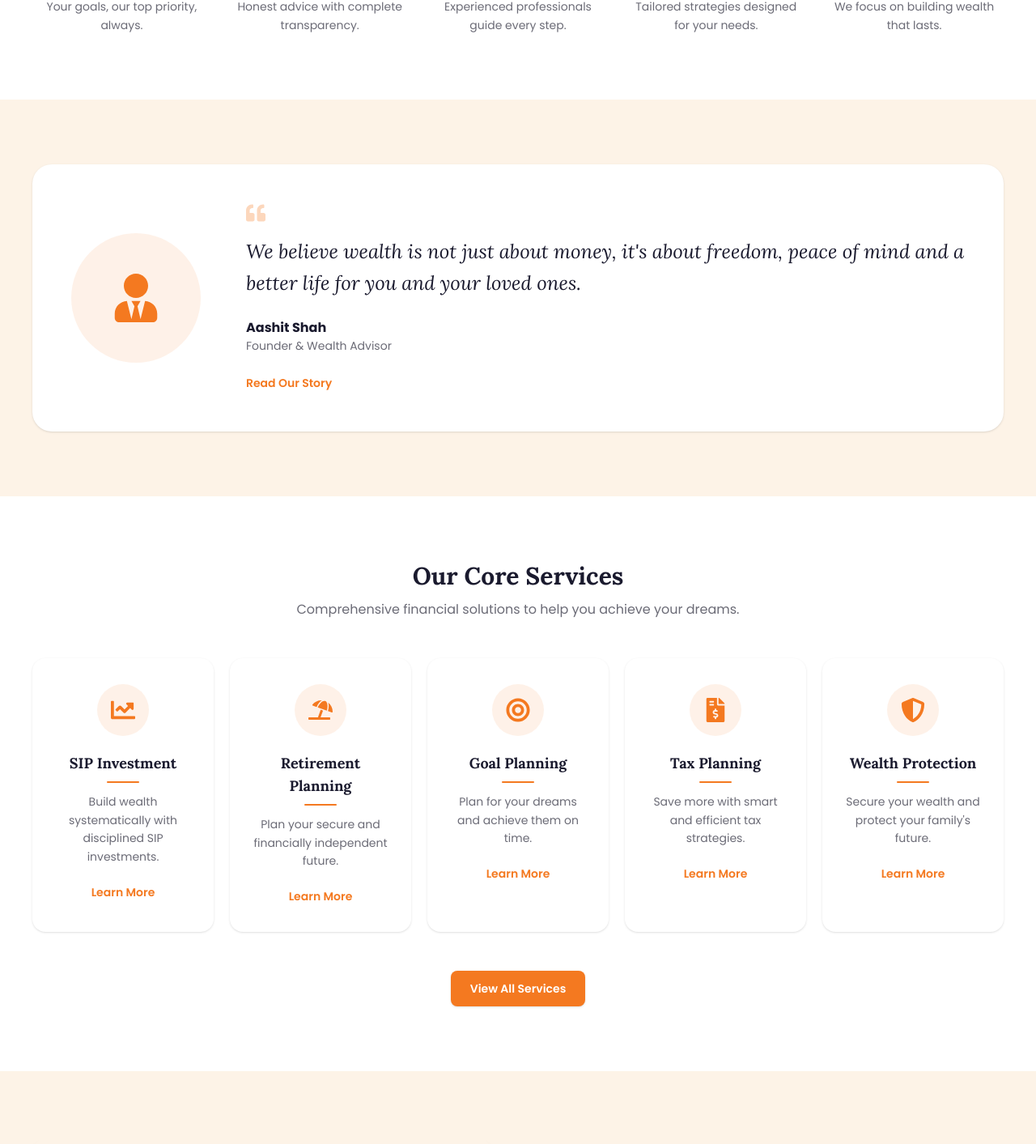
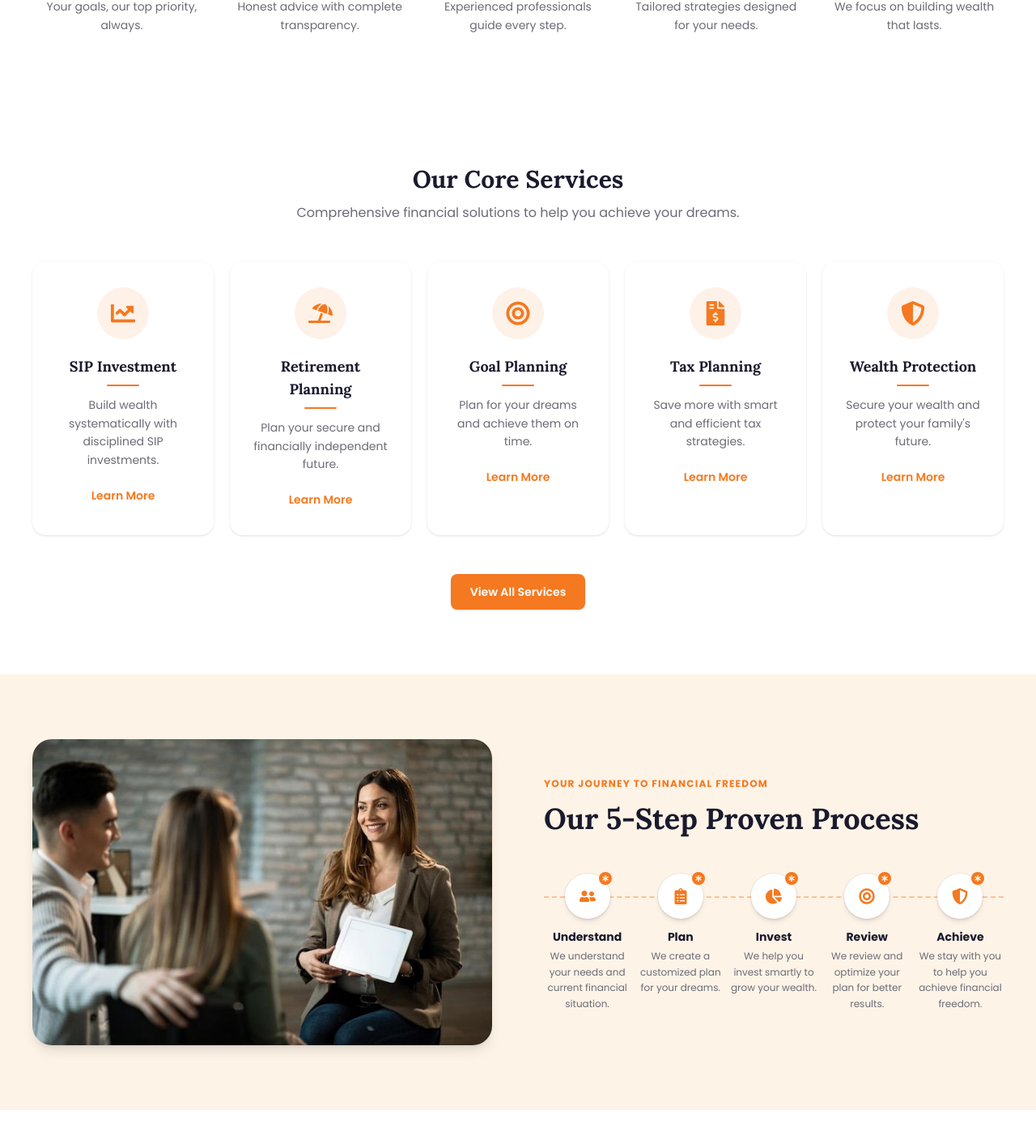
Before and after one commit to kk2609/Advait, a React app in the folder Frontend/: page / in a window 1280 px wide. Shown: the part 1078-2491 px from the top of the page at 81% size. Built offline with nearby package versions, Linux system fonts and the light colour scheme; the HTML template or start-up script is replaced by a standard one.

Commit message:
Refactor code structure for improved readability and maintainability

```diff
--- a/Frontend/src/Components/Footer/Footer.jsx
+++ b/Frontend/src/Components/Footer/Footer.jsx
@@ -96,7 +96,7 @@ const Footer = () => {
               goals with confidence.
             </p>
 
-            <div className="mt-6 flex items-center gap-3">
+            {/* <div className="mt-6 flex items-center gap-3">
               {socialLinks.map((social) => (
                 <a
                   key={social.label}
@@ -109,7 +109,7 @@ const Footer = () => {
                   {social.icon}
                 </a>
               ))}
-            </div>
+            </div> */}
           </div>
 
           {/* Quick Links */}
--- a/Frontend/src/Pages/HomePage/HomeCTASection/HomeCTASection.jsx
+++ b/Frontend/src/Pages/HomePage/HomeCTASection/HomeCTASection.jsx
@@ -27,7 +27,7 @@ const HOME_FAQS = [
 const HomeFAQSection = () => {
   return (
     <section className="bg-secondary-color px-4 py-16 sm:px-6 sm:py-20 lg:px-10">
-      <div className="mx-auto max-w-3xl">
+      <div className="mx-auto max-w-7xl">
         <h2 className="text-center font-heading-font text-2xl font-bold text-dark-color sm:text-3xl">
           Frequently Asked Questions
         </h2>
--- a/Frontend/src/Pages/HomePage/HomeFAQSection/HomeFAQSection.jsx
+++ b/Frontend/src/Pages/HomePage/HomeFAQSection/HomeFAQSection.jsx
@@ -27,7 +27,7 @@ const HOME_FAQS = [
 const HomeFAQSection = () => {
   return (
     <section className="bg-secondary-color px-4 py-16 sm:px-6 sm:py-20 lg:px-10">
-      <div className="mx-auto max-w-3xl">
+      <div className="mx-auto max-w-7xl">
         <h2 className="text-center font-heading-font text-2xl font-bold text-dark-color sm:text-3xl">
           Frequently Asked Questions
         </h2>
--- a/Frontend/src/Pages/HomePage/HomeFounderSection/HomeFounderSection.jsx
+++ b/Frontend/src/Pages/HomePage/HomeFounderSection/HomeFounderSection.jsx
@@ -1,37 +1,94 @@
 import React from "react";
-import { FaQuoteLeft, FaUserTie } from "react-icons/fa";
-import { Button } from "../../../Components/Button/Button";
+import { Link } from "react-router-dom"; // <-- import Link
+import {
+  FaCheckCircle,
+  FaArrowRight,
+  FaPhoneAlt,
+} from "react-icons/fa";
+import ctaImage from "../../../assets/foundersec.jpg"; // adjust path
 
-const HomeFounderSection = () => {
+const CHECKLIST = [
+  {
+    title: "Personalized Financial Advice",
+    description: "Solutions tailored to your goals and life stage.",
+  },
+  {
+    title: "Expert Guidance",
+    description: "Get advice from experienced professionals.",
+  },
+  {
+    title: "Secure Your Future",
+    description: "Smart strategies today for a better tomorrow.",
+  },
+];
+
+const HomeCtaSection = () => {
   return (
-    <section className="bg-secondary-color px-4 py-16 sm:px-6 sm:py-20 lg:px-10">
-      <div className="mx-auto grid max-w-[1400px] items-center gap-10 rounded-3xl bg-white-color p-8 shadow-sm sm:p-12 lg:grid-cols-[auto_1fr] lg:gap-14">
-        {/* Avatar placeholder */}
-        <div className="mx-auto flex h-32 w-32 shrink-0 items-center justify-center rounded-full bg-primary-color/10 text-5xl text-primary-color sm:h-40 sm:w-40 sm:text-6xl">
-          <FaUserTie />
-        </div>
+    <section className="px-4 py-10 sm:px-6 sm:py-14 lg:px-10">
+      <div className="mx-auto max-w-7xl overflow-hidden rounded-2xl bg-white-color shadow-lg sm:rounded-3xl">
+        {/* Main content: left text + right image */}
+        <div className="grid grid-cols-1 items-center gap-8 p-6 sm:p-8 lg:grid-cols-2 lg:gap-12 lg:p-12">
+          {/* Left column */}
+          <div className="space-y-6">
+            <div>
+              <h2 className="font-heading-font text-3xl font-bold leading-tight text-dark-color sm:text-4xl">
+                Ready to take the first step?
+              </h2>
+              <div className="mt-2 h-1 w-12 rounded-full bg-primary-color" />
+              <p className="mt-4 font-body-font text-base text-gray-color sm:text-lg">
+                Book a free consultation with our financial experts and start
+                your journey toward{" "}
+                <span className="font-semibold text-primary-color">
+                  financial freedom.
+                </span>
+              </p>
+            </div>
 
-        {/* Quote */}
-        <div className="text-center lg:text-left">
-          <FaQuoteLeft className="mx-auto text-2xl text-primary-color/30 lg:mx-0" />
-          <p className="mt-4 font-heading-font text-xl italic leading-relaxed text-dark-color sm:text-2xl">
-            We believe wealth is not just about money, it's about freedom,
-            peace of mind and a better life for you and your loved ones.
-          </p>
+            {/* Checklist */}
+            <ul className="space-y-4">
+              {CHECKLIST.map((item) => (
+                <li key={item.title} className="flex items-start gap-3">
+                  <span className="mt-0.5 flex h-6 w-6 shrink-0 items-center justify-center rounded-full border-2 border-green-500 text-green-500">
+                    <FaCheckCircle className="text-sm" />
+                  </span>
+                  <div>
+                    <h3 className="font-body-font font-bold text-dark-color">
+                      {item.title}
+                    </h3>
+                    <p className="font-body-font text-sm text-gray-color">
+                      {item.description}
+                    </p>
+                  </div>
+                </li>
+              ))}
+            </ul>
 
-          <div className="mt-6">
-            <span className="block font-body-font text-base font-bold text-dark-color">
-              Aashit Shah
-            </span>
-            <span className="block font-body-font text-sm text-gray-color">
-              Founder & Wealth Advisor
-            </span>
+            {/* CTA Button (now a Link) & Phone */}
+            <div className="flex flex-col items-start gap-3 sm:flex-row sm:items-center sm:gap-6">
+              <Link
+                to="/contact"
+                className="inline-flex items-center gap-2 rounded-full bg-primary-color px-8 py-3 font-body-font font-semibold text-white-color shadow-md transition hover:bg-primary-color/90 sm:px-10 sm:py-3.5"
+              >
+                Book a Consultation
+                <FaArrowRight className="text-sm" />
+              </Link>
+              <div className="flex items-center gap-2 text-gray-color">
+                <FaPhoneAlt className="text-primary-color" />
+                <span className="font-body-font text-sm">
+                  Or call us at <br className="hidden sm:inline" />
+                  <span className="font-semibold">+91 98765 43210</span>
+                </span>
+              </div>
+            </div>
           </div>
 
-          <div className="mt-6">
-            <Button variant="tertiary" to="/about">
-              Read Our Story
-            </Button>
+          {/* Right column – image */}
+          <div className="relative h-72 w-full overflow-hidden rounded-2xl sm:h-80 lg:h-[420px]">
+            <img
+              src={ctaImage}
+              alt="Financial experts consulting with a client"
+              className="h-full w-full object-cover"
+            />
           </div>
         </div>
       </div>
@@ -39,4 +96,4 @@ const HomeFounderSection = () => {
   );
 };
 
-export default HomeFounderSection;
+export default HomeCtaSection;
--- a/Frontend/src/Pages/HomePage/HomeJourneySection/HomeJourneySection.jsx
+++ b/Frontend/src/Pages/HomePage/HomeJourneySection/HomeJourneySection.jsx
@@ -1,83 +1,188 @@
+// import React from "react";
+// import {
+//   FaComments,
+//   FaClipboardList,
+//   FaWallet,
+//   FaSyncAlt,
+//   FaFlagCheckered,
+// } from "react-icons/fa";
+// import heroImage from "../../../assets/journey.jpg";
+
+// const STEPS = [
+//   {
+//     icon: <FaComments />,
+//     title: "Understand",
+//     description: "We understand your goals and needs.",
+//   },
+//   {
+//     icon: <FaClipboardList />,
+//     title: "Plan",
+//     description: "We create a personalized financial plan.",
+//   },
+//   {
+//     icon: <FaWallet />,
+//     title: "Invest",
+//     description: "We help you invest wisely to grow.",
+//   },
+//   {
+//     icon: <FaSyncAlt />,
+//     title: "Review",
+//     description: "We regularly optimize your portfolio.",
+//   },
+//   {
+//     icon: <FaFlagCheckered />,
+//     title: "Achieve",
+//     description: "You achieve financial freedom.",
+//   },
+// ];
+
+// const HomeJourneySection = () => {
+//   return (
+//     <section className="bg-secondary-color px-4 py-16 sm:px-6 sm:py-20 lg:px-10">
+//       <div className="mx-auto max-w-[1400px]">
+//         <div className="grid items-center gap-10 lg:grid-cols-2 lg:gap-16">
+//           <img
+//             src={heroImage}
+//             alt="Advisors reviewing a client's financial plan"
+//             className="w-full rounded-3xl object-cover shadow-lg"
+//           />
+
+//           <div>
+//             <span className="font-body-font text-xs font-bold uppercase tracking-widest text-primary-color">
+//               Your Journey to Financial Freedom
+//             </span>
+//             <h2 className="mt-3 font-heading-font text-2xl font-bold text-dark-color sm:text-3xl">
+//               Our 5-Step Proven Process
+//             </h2>
+//             <p className="mt-3 font-body-font text-sm leading-relaxed text-gray-color sm:text-base">
+//               A simple, transparent and effective approach to growing your
+//               financial future.
+//             </p>
+//           </div>
+//         </div>
+
+//         <div className="mt-12 grid grid-cols-2 gap-8 sm:grid-cols-3 lg:grid-cols-5">
+//           {STEPS.map((step, index) => (
+//             <div key={step.title} className="flex flex-col items-center text-center">
+//               <span className="relative flex h-14 w-14 items-center justify-center rounded-full bg-primary-color text-xl text-white-color">
+//                 {step.icon}
+//                 <span className="absolute -right-1 -top-1 flex h-5 w-5 items-center justify-center rounded-full bg-dark-color font-body-font text-[10px] font-bold text-white-color">
+//                   {index + 1}
+//                 </span>
+//               </span>
+//               <h3 className="mt-4 font-body-font text-sm font-bold text-dark-color">
+//                 {step.title}
+//               </h3>
+//               <p className="mt-1 font-body-font text-xs text-gray-color">
+//                 {step.description}
+//               </p>
+//             </div>
+//           ))}
+//         </div>
+//       </div>
+//     </section>
+//   );
+// };
+
+// export default HomeJourneySection;
+
+
+
+
 import React from "react";
 import {
-  FaComments,
+  FaUserFriends,
   FaClipboardList,
-  FaWallet,
-  FaSyncAlt,
-  FaFlagCheckered,
+  FaChartPie,
+  FaBullseye,
+  FaShieldAlt,
+  FaAsterisk,
 } from "react-icons/fa";
-import heroImage from "../../../assets/hero.png";
+import heroImage from "../../../assets/journey.jpg";
 
 const STEPS = [
   {
-    icon: <FaComments />,
+    icon: <FaUserFriends />,
     title: "Understand",
-    description: "We understand your goals and needs.",
+    description: "We understand your needs and current financial situation.",
   },
   {
     icon: <FaClipboardList />,
     title: "Plan",
-    description: "We create a personalized financial plan.",
+    description: "We create a customized plan for your dreams.",
   },
   {
-    icon: <FaWallet />,
+    icon: <FaChartPie />,
     title: "Invest",
-    description: "We help you invest wisely to grow.",
+    description: "We help you invest smartly to grow your wealth.",
   },
   {
-    icon: <FaSyncAlt />,
+    icon: <FaBullseye />,
     title: "Review",
-    description: "We regularly optimize your portfolio.",
+    description: "We review and optimize your plan for better results.",
   },
   {
-    icon: <FaFlagCheckered />,
+    icon: <FaShieldAlt />,
     title: "Achieve",
-    description: "You achieve financial freedom.",
+    description: "We stay with you to help you achieve financial freedom.",
   },
 ];
 
 const HomeJourneySection = () => {
   return (
-    <section className="bg-secondary-color px-4 py-16 sm:px-6 sm:py-20 lg:px-10">
+    <section className="bg-secondary-color px-4 py-10 sm:px-6 sm:py-20 lg:px-10">
       <div className="mx-auto max-w-[1400px]">
         <div className="grid items-center gap-10 lg:grid-cols-2 lg:gap-16">
+          {/* Left: Image with number badge */}
+          <div className="relative">
+            {/* <span className="absolute -left-2 -top-2 z-10 flex h-9 w-9 items-center justify-center rounded-lg bg-primary-color font-body-font text-lg font-bold text-white-color shadow-md sm:h-10 sm:w-10">
+              1
+            </span> */}
             <img
               src={heroImage}
               alt="Advisors reviewing a client's financial plan"
               className="w-full rounded-3xl object-cover shadow-lg"
             />
+          </div>
 
+          {/* Right: Heading + Steps */}
           <div>
             <span className="font-body-font text-xs font-bold uppercase tracking-widest text-primary-color">
               Your Journey to Financial Freedom
             </span>
-            <h2 className="mt-3 font-heading-font text-2xl font-bold text-dark-color sm:text-3xl">
+            <h2 className="mt-3 font-heading-font text-2xl font-bold text-dark-color sm:text-3xl lg:text-4xl">
               Our 5-Step Proven Process
             </h2>
-            <p className="mt-3 font-body-font text-sm leading-relaxed text-gray-color sm:text-base">
-              A simple, transparent and effective approach to growing your
-              financial future.
-            </p>
-          </div>
-        </div>
 
-        <div className="mt-12 grid grid-cols-2 gap-8 sm:grid-cols-3 lg:grid-cols-5">
+            {/* Steps row with connecting dashed line */}
+            <div className="relative mt-10 grid grid-cols-3 gap-x-4 gap-y-8 sm:mt-12 sm:grid-cols-5 sm:gap-x-2">
+              {/* Dashed connector line - desktop only */}
+              <div
+                className="pointer-events-none absolute left-0 right-0 top-7 hidden border-t-2 border-dashed border-primary-color/40 sm:block"
+                aria-hidden="true"
+              />
+
               {STEPS.map((step, index) => (
-            <div key={step.title} className="flex flex-col items-center text-center">
-              <span className="relative flex h-14 w-14 items-center justify-center rounded-full bg-primary-color text-xl text-white-color">
+                <div
+                  key={step.title}
+                  className="relative z-10 flex flex-col items-center text-center"
+                >
+                  <span className="relative flex h-14 w-14 items-center justify-center rounded-full bg-white-color text-xl text-primary-color shadow-md ring-1 ring-black/5">
                     {step.icon}
-                <span className="absolute -right-1 -top-1 flex h-5 w-5 items-center justify-center rounded-full bg-dark-color font-body-font text-[10px] font-bold text-white-color">
-                  {index + 1}
+                    <span className="absolute -right-0.5 -top-0.5 flex h-4 w-4 items-center justify-center rounded-full bg-primary-color text-[8px] text-white-color">
+                      <FaAsterisk />
                     </span>
                   </span>
-              <h3 className="mt-4 font-body-font text-sm font-bold text-dark-color">
+                  <h3 className="mt-3 font-body-font text-sm font-bold text-dark-color">
                     {step.title}
                   </h3>
-              <p className="mt-1 font-body-font text-xs text-gray-color">
+                  <p className="mt-1 font-body-font text-xs leading-relaxed text-gray-color">
                     {step.description}
                   </p>
                 </div>
               ))}
+            </div>
+          </div>
         </div>
       </div>
     </section>
--- a/Frontend/src/Pages/HomePage/HomePage.jsx
+++ b/Frontend/src/Pages/HomePage/HomePage.jsx
@@ -5,8 +5,9 @@ import HomeFounderSection from "./HomeFounderSection/HomeFounderSection";
 import HomeServicesSection from "./HomeServicesSection/HomeServicesSection";
 import HomeJourneySection from "./HomeJourneySection/HomeJourneySection";
 import HomeTestimonialsSection from "./HomeTestimonialsSection/HomeTestimonialsSection";
-import HomeFAQSection from "./HomeFAQSection/HomeFAQSection";
+
 import HomeCTASection from "./HomeCTASection/HomeCTASection";
+import ContactForm from "../../Components/ContactForm/ContactForm"
 
 const HomePage = () => {
   return (
@@ -14,12 +15,12 @@ const HomePage = () => {
       <HomeHeroSection />
       <HomeTrustSection />
       <HomeAboutSection />
-      <HomeFounderSection />
       <HomeServicesSection />
       <HomeJourneySection />
       <HomeTestimonialsSection />
-      {/* <HomeFAQSection /> */}
+      <HomeFounderSection />
       <HomeCTASection />
+      <ContactForm />
     </>
   );
 };
--- a/Frontend/src/Pages/HomePage/HomeTrustSection/HomeTrustSection.jsx
+++ b/Frontend/src/Pages/HomePage/HomeTrustSection/HomeTrustSection.jsx
@@ -1,18 +1,18 @@
 import React from "react";
-import { FaCalendarAlt, FaUsers, FaCoins, FaSmile, FaAward } from "react-icons/fa";
+import { FaCalendarAlt, FaUsers, FaSmile, FaAward } from "react-icons/fa";
 
 const STATS = [
-  { icon: <FaCalendarAlt />, value: "10+", label: "Years of Experience" },
-  { icon: <FaUsers />, value: "1000+", label: "Happy Families" },
-  { icon: <FaCoins />, value: "₹100Cr+", label: "Assets Managed" },
-  { icon: <FaSmile />, value: "98%", label: "Client Satisfaction" },
-  { icon: <FaAward />, value: "AMFI", label: "Registered" },
+  { icon: <FaCalendarAlt />, value: "8+", label: "Years of Experience" },
+  { icon: <FaUsers />, value: "100+", label: "Happy Families" },
+  { icon: <FaSmile />, value: "88%", label: "Client Satisfaction" },
+  { icon: <FaAward />, value: "AMFI Registered", label: "Mutual Fund Distributor" },
 ];
 
 const HomeTrustSection = () => {
   return (
-    <section className="relative z-20 -mt-10 px-4 sm:px-6 lg:px-10">
-      <div className="mx-auto grid max-w-[1400px] grid-cols-2 divide-y divide-dark-color/10 rounded-2xl bg-white-color shadow-lg sm:grid-cols-3 sm:divide-x sm:divide-y-0 lg:grid-cols-5">
+    <section className="relative z-20 -mt-10 px-4 sm:px-6 lg:px-8">
+      <div className="mx-auto max-w-6xl overflow-hidden rounded-2xl bg-white-color shadow-lg">
+        <div className="grid grid-cols-2 divide-y divide-dark-color/10 sm:grid-cols-2 md:grid-cols-4 md:divide-x md:divide-y-0">
           {STATS.map((stat) => (
             <div
               key={stat.label}
@@ -30,6 +30,7 @@ const HomeTrustSection = () => {
             </div>
           ))}
         </div>
+      </div>
     </section>
   );
 };
```
Also changed, not shown: Frontend/src/assets/Foundersec.jpg (added), Frontend/src/assets/journey.jpg (added). Lines whose indentation alone changed are shown as unchanged.
